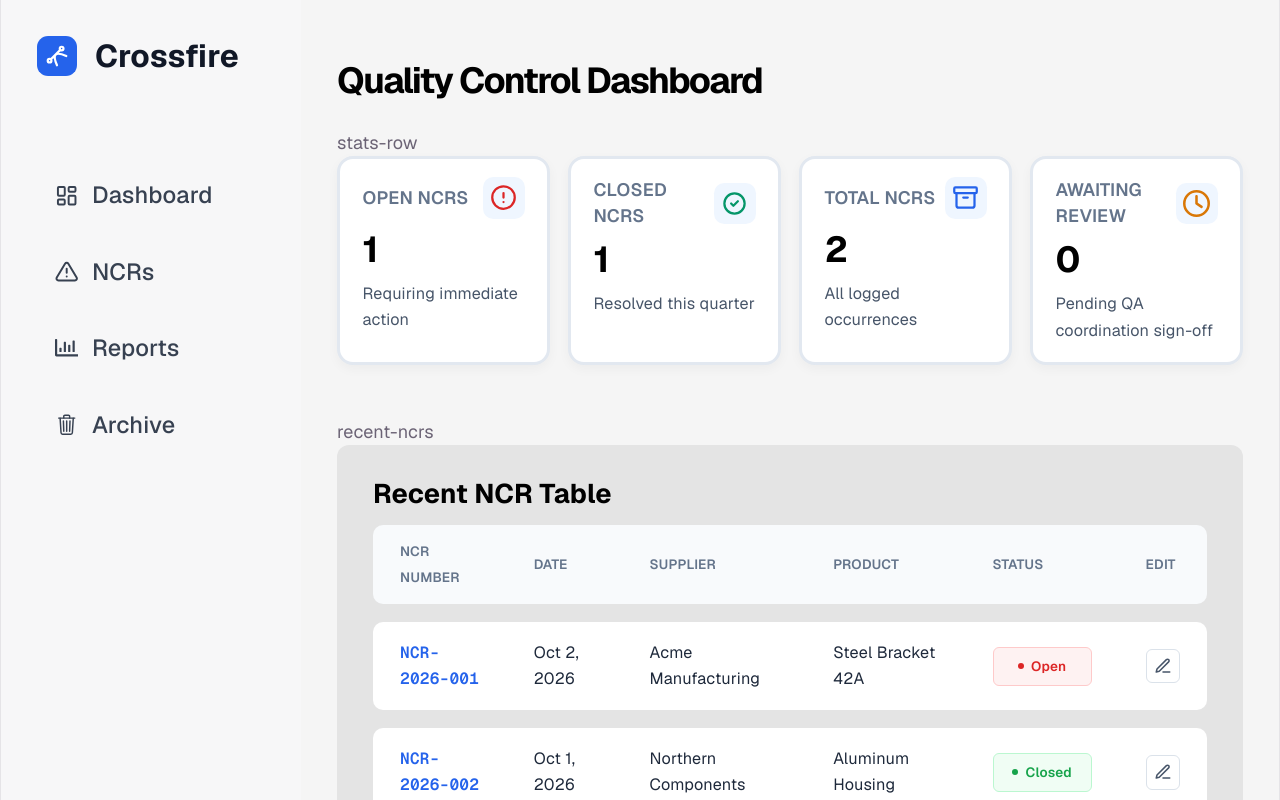
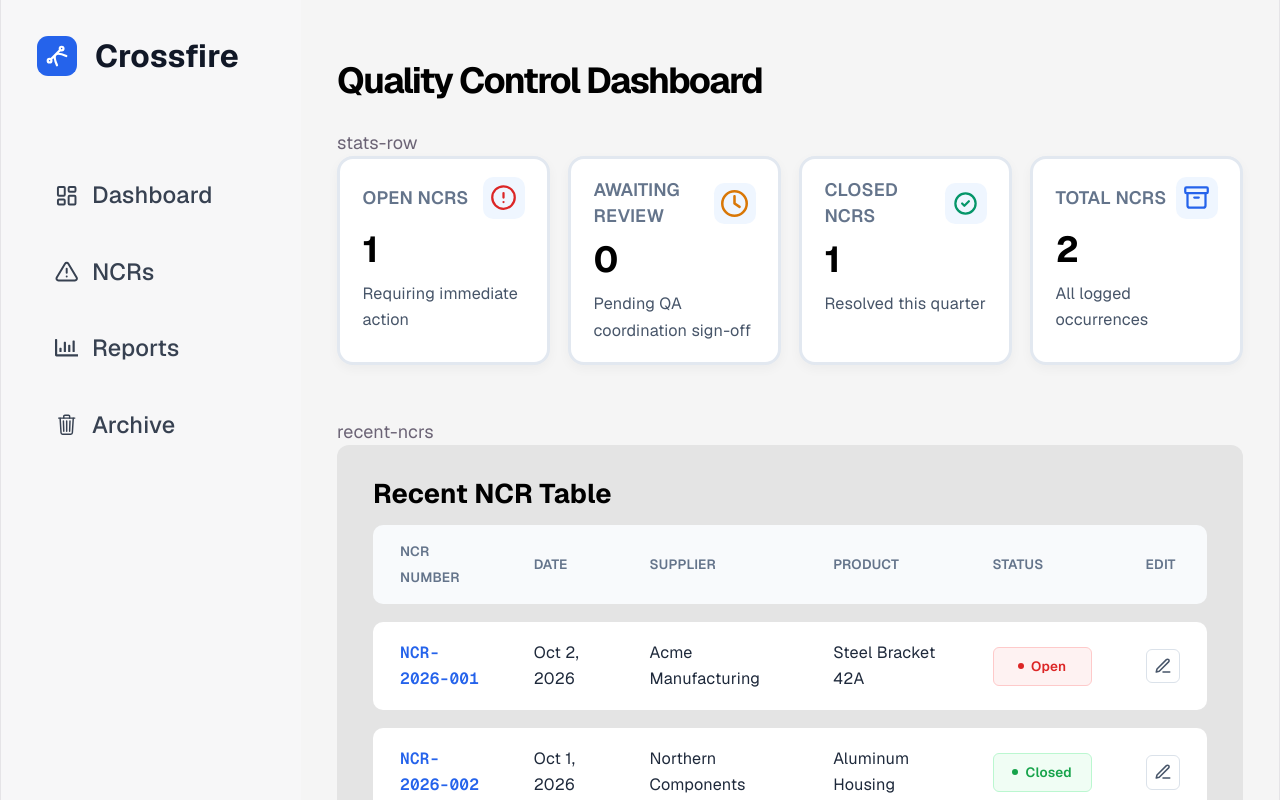
Before and after one commit to smutrux/prog1180, a React (Vite) app: page / in a window 1280 px wide. Shown: the top 800 px of the page. Built offline with nearby package versions, Linux system fonts and the light colour scheme.

Commit message:
switched ncr status order

```diff
--- a/src/pages/Dashboard.tsx
+++ b/src/pages/Dashboard.tsx
@@ -10,9 +10,9 @@ const Dashboard = () => {
     <p>stats-row</p>
     <div className="stats-row">
       <StatusCard title="Open NCRs" amount={1} subtext="Requiring immediate action" icon={FiAlertCircle} colour="red"/>
+      <StatusCard title="awaiting review" amount={0} subtext="Pending QA coordination sign-off" icon={FaRegClock} colour="orange"/>
       <StatusCard title="closed ncrs" amount={1} subtext="Resolved this quarter" icon={TbCircleCheck} colour="green"/>
       <StatusCard title="total NCRs" amount={2} subtext="All logged occurrences" icon={LuArchive} colour="blue"/>
-      <StatusCard title="awaiting review" amount={0} subtext="Pending QA coordination sign-off" icon={FaRegClock} colour="orange"/>
     </div>
     <p>recent-ncrs</p>
     <RecentNcrs />
```
